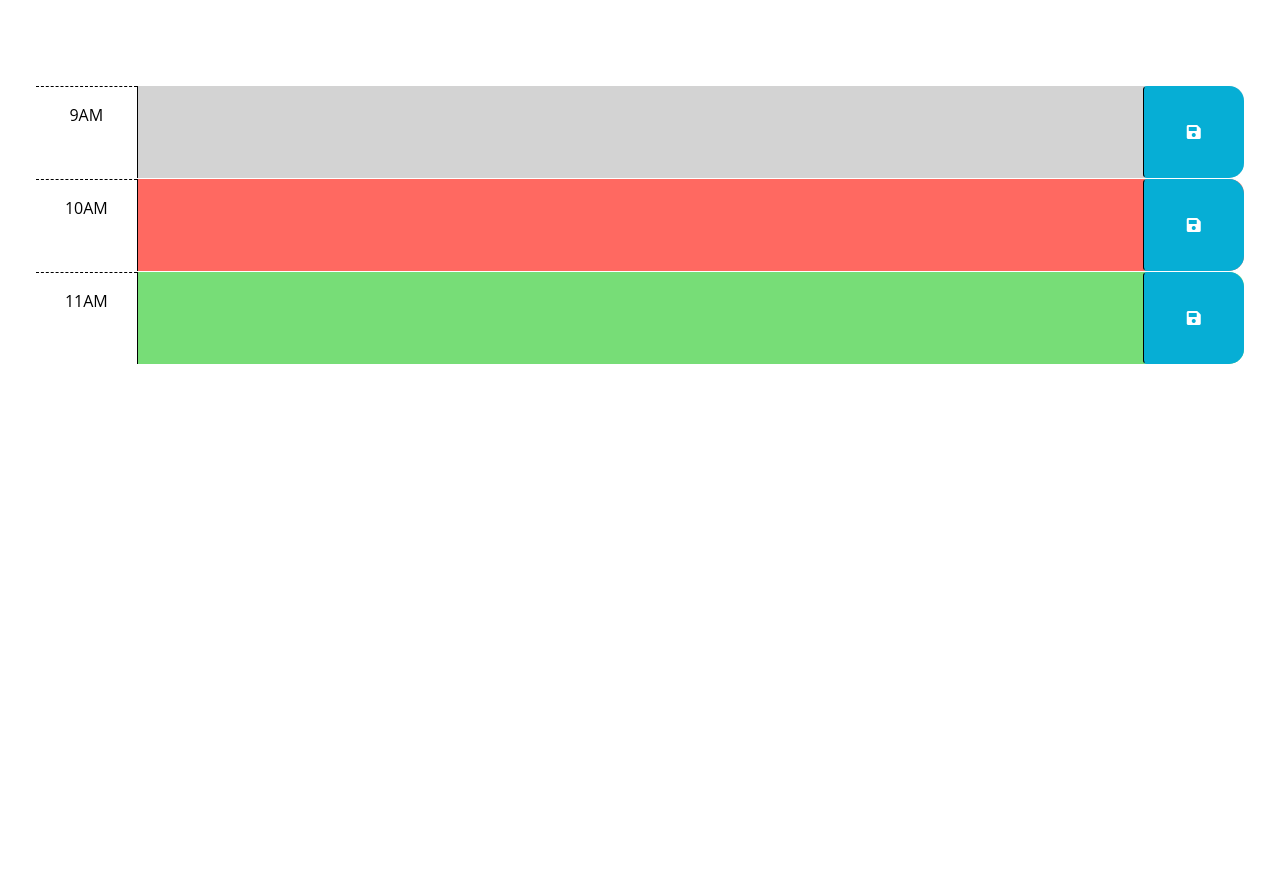
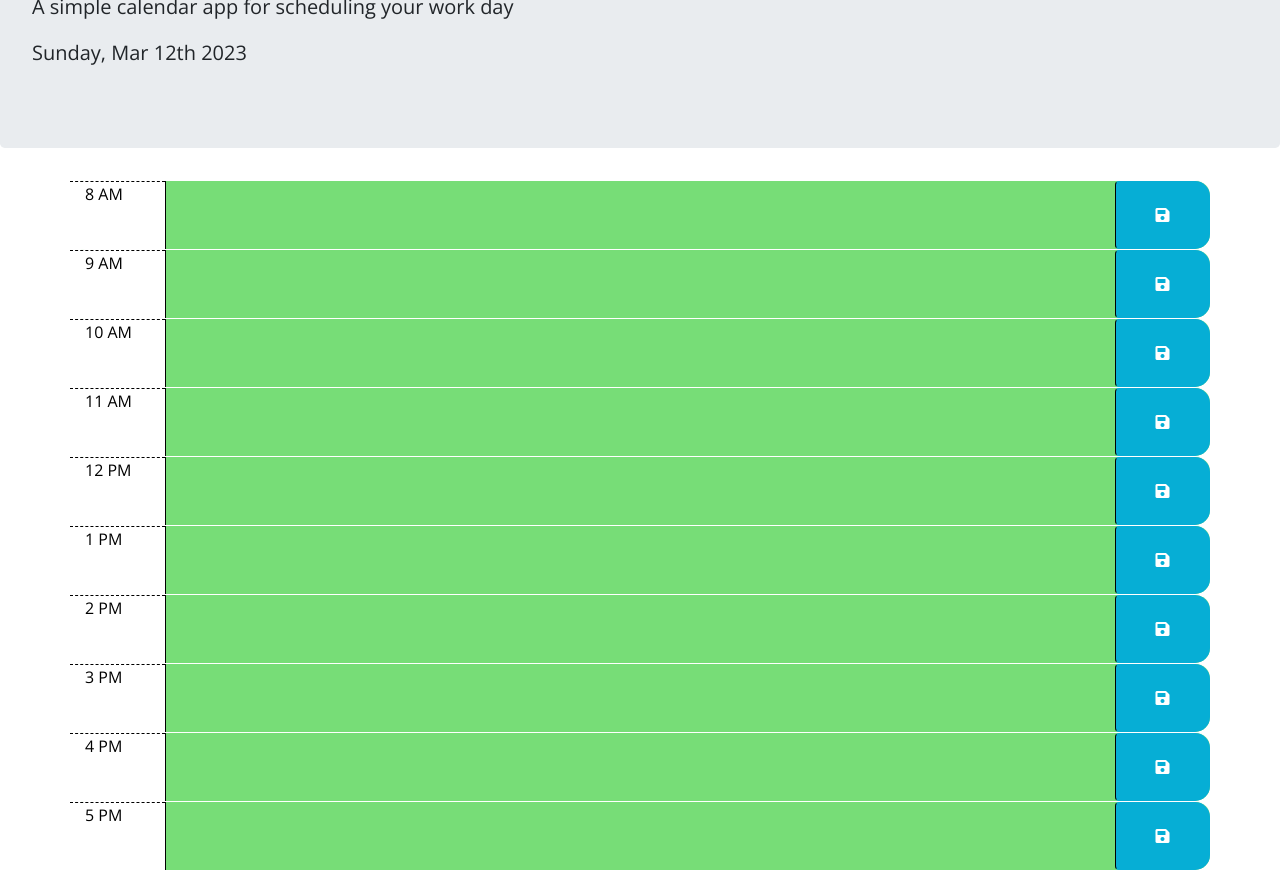
Before and after one commit to JeremyHoang7/Challenge-5-Work-Day-Scheduler, a plain HTML site: page Develop/index.html in a window 1280 px wide. Shown: the part 166-1036 px from the top of the page. Before the commit the page ends 800 px from the top, so only its background shows below. Drawn offline with nearby package versions, Linux system fonts and the light colour scheme.

Commit message:
updated CSS, JS, and HTML

```diff
--- a/Develop/index.html
+++ b/Develop/index.html
@@ -1,79 +1,125 @@
 <!DOCTYPE html>
 <html lang="en">
+
 <head>
 	<meta charset="UTF-8" />
 	<meta name="viewport" content="width=device-width, initial-scale=1.0" />
 	<meta http-equiv="X-UA-Compatible" content="ie=edge" />
-    <link
-      href="https://cdn.jsdelivr.net/npm/bootstrap@5.1.3/dist/css/bootstrap.min.css"
-      rel="stylesheet"
-      integrity="sha384-1BmE4kWBq78iYhFldvKuhfTAU6auU8tT94WrHftjDbrCEXSU1oBoqyl2QvZ6jIW3"
-      crossorigin="anonymous"
-    />
-    <link
-      rel="stylesheet"
-      href="https://use.fontawesome.com/releases/v5.8.1/css/all.css"
-      integrity="sha384-50oBUHEmvpQ+1lW4y57PTFmhCaXp0ML5d60M1M7uH2+nqUivzIebhndOJK28anvf"
-      crossorigin="anonymous"
-    />
-    <link
-      href="https://fonts.googleapis.com/css2?family=Fira+Sans:wght@400;700&display=swap"
-      rel="stylesheet"
-    />
+	<link rel="stylesheet" href="https://stackpath.bootstrapcdn.com/bootstrap/4.3.1/css/bootstrap.min.css" />
+	<link rel="stylesheet" href="https://use.fontawesome.com/releases/v5.8.1/css/all.css"
+		integrity="sha384-50oBUHEmvpQ+1lW4y57PTFmhCaXp0ML5d60M1M7uH2+nqUivzIebhndOJK28anvf" crossorigin="anonymous" />
+	<link href="https://fonts.googleapis.com/css?family=Open+Sans&display=swap" rel="stylesheet" />
 	<link rel="stylesheet" href="style.css" />
-    <title>Work Day Scheduler</title>
+	<title>Work Day Scheduler - Challenge 5: Third-Party APIs </title>
 </head>
 
 <body>
-    <header class="p-5 mb-4">
+	<!-- Header -->
+	<header class="jumbotron">
 		<h1 class="display-3">Work Day Scheduler</h1>
 		<p class="lead">A simple calendar app for scheduling your work day</p>
 		<p id="currentDay" class="lead"></p>
 	</header>
-    <div class="container-fluid px-5">
-      <!-- Use class for "past", "present", and "future" to apply styles to the
-        time-block divs accordingly. The javascript will need to do this by
-        adding/removing these classes on each div by comparing the hour in the
-        id to the current hour. The html provided below is meant to be an example
-        demonstrating how the css provided can be leveraged to create the
-        desired layout and colors. The html below should be removed or updated
-        in the finished product. Remember to delete this comment once the
-        code is implemented.
-        -->
 
-      <!-- Example of a past time block. The "past" class adds a gray background color. -->
-      <div id="hour-9" class="row time-block past">
-        <div class="col-2 col-md-1 hour text-center py-3">9AM</div>
-        <textarea class="col-8 col-md-10 description" rows="3"> </textarea>
-        <button class="btn saveBtn col-2 col-md-1" aria-label="save">
-          <i class="fas fa-save" aria-hidden="true"></i>
-        </button>
+	<div class="container">
+
+		<!-- Timeblocks start here -->
+
+		<div id="hour8" class="row time-block">
+            <div class="col-md-1 hour">
+                8 AM
+            </div>
+            <textarea class="col-md-10 description">
+            </textarea>
+            <button class="btn saveBtn col-md-1"><i class="fas fa-save"></i></button>
         </div>
 
-      <!-- Example of a present time block. The "present" class adds a red background color. -->
-      <div id="hour-10" class="row time-block present">
-        <div class="col-2 col-md-1 hour text-center py-3">10AM</div>
-        <textarea class="col-8 col-md-10 description" rows="3"> </textarea>
-        <button class="btn saveBtn col-2 col-md-1" aria-label="save">
-          <i class="fas fa-save" aria-hidden="true"></i>
-        </button>
+		<div id="hour9" class="row time-block">
+            <div class="col-md-1 hour">
+                9 AM
+            </div>
+            <textarea class="col-md-10 description">
+            </textarea>
+            <button class="btn saveBtn col-md-1"><i class="fas fa-save"></i></button>
         </div>
 
-      <!-- Example of a future time block. The "future" class adds a green background color. -->
-      <div id="hour-11" class="row time-block future">
-        <div class="col-2 col-md-1 hour text-center py-3">11AM</div>
-        <textarea class="col-8 col-md-10 description" rows="3"> </textarea>
-        <button class="btn saveBtn col-2 col-md-1" aria-label="save">
-          <i class="fas fa-save" aria-hidden="true"></i>
-        </button>
+		<div id="hour10" class="row time-block">
+            <div class="col-md-1 hour">
+                10 AM
             </div>
+            <textarea class="col-md-10 description">
+            </textarea>
+            <button class="btn saveBtn col-md-1"><i class="fas fa-save"></i></button>
         </div>
 
-    <script src="https://cdnjs.cloudflare.com/ajax/libs/jquery/3.2.1/jquery.min.js"></script>
-    <script src="https://cdn.jsdelivr.net/npm/dayjs@1.11.3/dayjs.min.js"
-    integrity="sha256-iu/zLUB+QgISXBLCW/mcDi/rnf4m4uEDO0wauy76x7U="
-    crossorigin="anonymous"></script>
+		<div id="hour10=1" class="row time-block">
+            <div class="col-md-1 hour">
+                11 AM
+            </div>
+            <textarea class="col-md-10 description">
+            </textarea>
+            <button class="btn saveBtn col-md-1"><i class="fas fa-save"></i></button>
+        </div>
 
+		<div id="hour12" class="row time-block">
+            <div class="col-md-1 hour">
+                12 PM
+            </div>
+            <textarea class="col-md-10 description">
+            </textarea>
+            <button class="btn saveBtn col-md-1"><i class="fas fa-save"></i></button>
+        </div>
+
+		<div id="hour13" class="row time-block">
+            <div class="col-md-1 hour">
+                1 PM
+            </div>
+            <textarea class="col-md-10 description">
+            </textarea>
+            <button class="btn saveBtn col-md-1"><i class="fas fa-save"></i></button>
+        </div>
+
+		<div id="hour14" class="row time-block">
+            <div class="col-md-1 hour">
+                2 PM
+            </div>
+            <textarea class="col-md-10 description">
+            </textarea>
+            <button class="btn saveBtn col-md-1"><i class="fas fa-save"></i></button>
+        </div>
+
+		<div id="hour15" class="row time-block">
+            <div class="col-md-1 hour">
+                3 PM
+            </div>
+            <textarea class="col-md-10 description">
+            </textarea>
+            <button class="btn saveBtn col-md-1"><i class="fas fa-save"></i></button>
+        </div>
+
+		<div id="hour16" class="row time-block">
+            <div class="col-md-1 hour">
+                4 PM
+            </div>
+            <textarea class="col-md-10 description">
+            </textarea>
+            <button class="btn saveBtn col-md-1"><i class="fas fa-save"></i></button>
+        </div>
+
+		<div id="hour17" class="row time-block">
+            <div class="col-md-1 hour">
+                5 PM
+            </div>
+            <textarea class="col-md-10 description">
+            </textarea>
+            <button class="btn saveBtn col-md-1"><i class="fas fa-save"></i></button>
+        </div>
+
+	</div>
+
+	<script src="https://code.jquery.com/jquery-3.4.1.min.js"></script>
+	<script src="https://cdnjs.cloudflare.com/ajax/libs/moment.js/2.24.0/moment.min.js"></script>
 	<script src="script.js"></script>
 </body>
+
 </html>
--- a/Develop/script.js
+++ b/Develop/script.js
@@ -1,23 +1,50 @@
-// Wrap all code that interacts with the DOM in a call to jQuery to ensure that
-// the code isn't run until the browser has finished rendering all the elements
-// in the html.
-$(function () {
-  // TODO: Add a listener for click events on the save button. This code should
-  // use the id in the containing time-block as a key to save the user input in
-  // local storage. HINT: What does `this` reference in the click listener
-  // function? How can DOM traversal be used to get the "hour-x" id of the
-  // time-block containing the button that was clicked? How might the id be
-  // useful when saving the description in local storage?
-  //
-  // TODO: Add code to apply the past, present, or future class to each time
-  // block by comparing the id to the current hour. HINTS: How can the id
-  // attribute of each time-block be used to conditionally add or remove the
-  // past, present, and future classes? How can Day.js be used to get the
-  // current hour in 24-hour time?
-  //
-  // TODO: Add code to get any user input that was saved in localStorage and set
-  // the values of the corresponding textarea elements. HINT: How can the id
-  // attribute of each time-block be used to do this?
-  //
-  // TODO: Add code to display the current date in the header of the page.
-});
+var todayDate = moment().format('dddd, MMM Do YYYY');
+$("#currentDay").html(todayDate);
+
+$(document).ready(function () {
+    $(".saveBtn").on("click", function () {
+        var text = $(this).siblings(".description").val();
+        var time = $(this).parent().attr("id");
+
+        localStorage.setItem(time, text);
+    })
+
+    function timeTracker() {
+        var timeNow = moment().hour();
+
+        $(".time-block").each(function () {
+            var blockTime = parseInt($(this).attr("id").split("hour")[1]);
+
+            if (blockTime < timeNow) {
+                $(this).removeClass("future");
+                $(this).removeClass("present");
+                $(this).addClass("past");
+            }
+            else if (blockTime === timeNow) {
+                $(this).removeClass("past");
+                $(this).removeClass("future");
+                $(this).addClass("present");
+            }
+            else {
+                $(this).removeClass("present");
+                $(this).removeClass("past");
+                $(this).addClass("future");
+
+            }
+        })
+    }
+
+    // Get item from local storage
+    $("#hour8 .description").val(localStorage.getItem("hour8"));
+    $("#hour9 .description").val(localStorage.getItem("hour9"));
+    $("#hour10 .description").val(localStorage.getItem("hour10"));
+    $("#hour11 .description").val(localStorage.getItem("hour11"));
+    $("#hour12 .description").val(localStorage.getItem("hour12"));
+    $("#hour13 .description").val(localStorage.getItem("hour13"));
+    $("#hour14 .description").val(localStorage.getItem("hour14"));
+    $("#hour15 .description").val(localStorage.getItem("hour15"));
+    $("#hour16 .description").val(localStorage.getItem("hour16"));
+    $("#hour17 .description").val(localStorage.getItem("hour17"));
+
+    timeTracker();
+})
--- a/Develop/style.css
+++ b/Develop/style.css
@@ -42,7 +42,7 @@ textarea {
 
 .future {
   background-color: #77dd77;
-  color: white;
+  color: green;
 }
 
 .saveBtn {
@@ -57,3 +57,24 @@ textarea {
   font-size: 20px;
   transition: all 0.3s ease-in-out;
 }
+
+/*Media Query*/
+
+@media screen and (max-width: 768px), screen and (max-width:575px){
+  .row{
+    height:auto;
+    margin-top: 20px;
+  }
+  .hour{
+    padding-right: 20%;
+  }
+  .saveBtn{
+    border: 0;
+    border-radius:.25rem;
+    height: 50px;
+  }
+  textarea{
+    min-height: 85px;
+    border: 0;
+  }
+}
```
Lines whose indentation alone changed are shown as unchanged.
